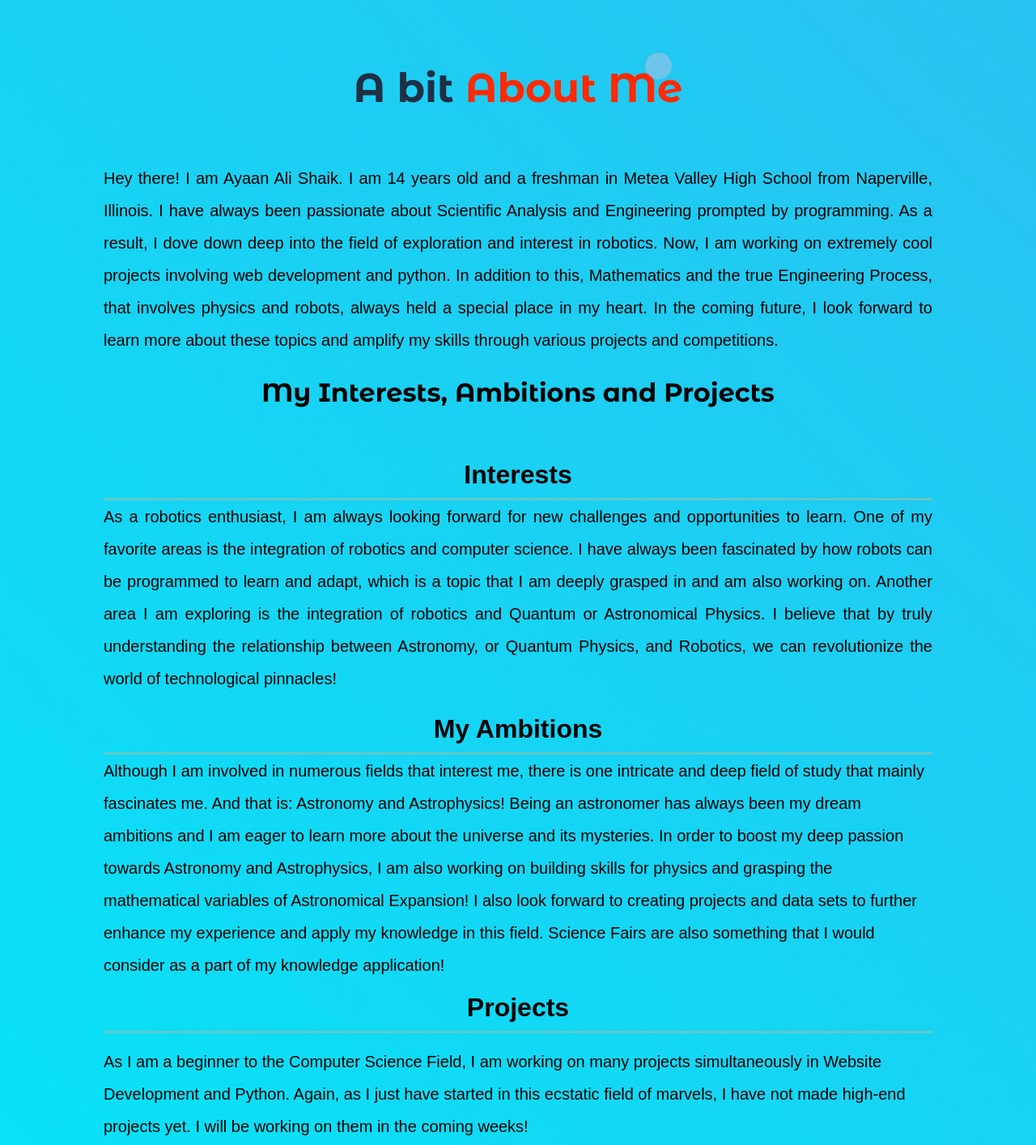
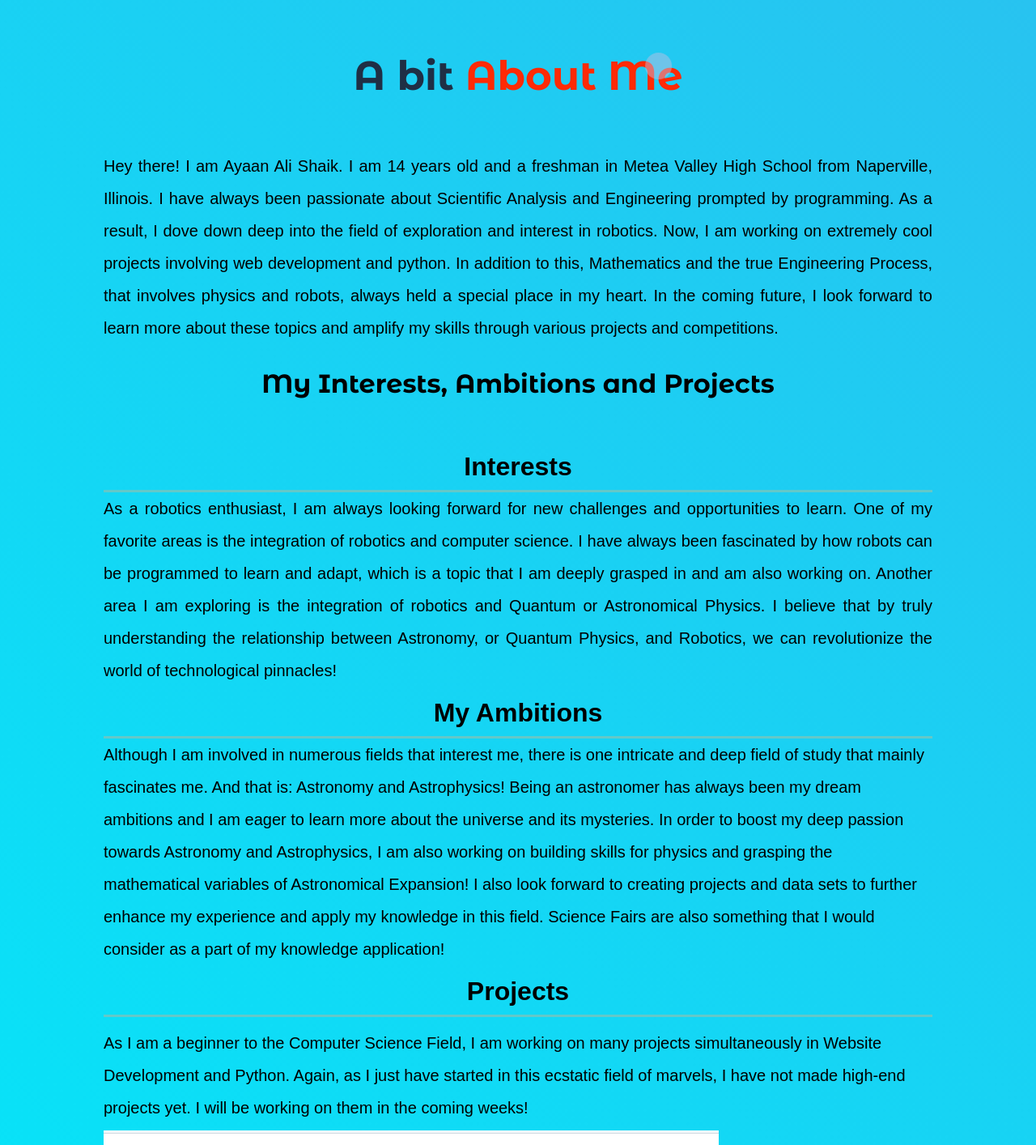
Before and after one commit to AyaanS31/Portfolio, a plain HTML site: page index.html in a window 1280 px wide. Shown: the part 710-2124 px from the top of the page at 81% size. Drawn offline with nearby package versions, Linux system fonts and the light colour scheme; a web font is replaced by a local one.

Commit message:
Update styles.css

```diff
--- a/styles.css
+++ b/styles.css
@@ -156,7 +156,7 @@
     font-style: normal;
     color: #1F2F45;
     position: relative; /* Add this to enable the top property */
-    top: 134px; /* Moves the element 250px up */
+    top: 14.89vh; /* Moves the element 250px up */
     transition: all 0.5s; /* Smooth transition */
 }
 
@@ -167,7 +167,7 @@
     margin: auto;
     line-height: 2;
     position: relative;
-    top: 135px;
+    top: 15vh;
     font-family: "SUSE", sans-serif;
     font-optical-sizing: auto;
     font-style: normal;
@@ -192,7 +192,7 @@
     margin: auto;
     padding: 60px;
     position: relative;
-    top: 100px;
+    top: 11.11vh;
     font-family: "Montserrat Alternates", sans-serif;
     font-weight: 700;
     font-style: normal;
@@ -217,7 +217,7 @@
     font-family: "SUSE", sans-serif;
     font-optical-sizing: auto;
     font-style: normal;
-    top: 90px;
+    top: 10vh;
 }
 .interests{
     width: 80%;
@@ -229,7 +229,7 @@
     font-family: "SUSE", sans-serif;
     font-optical-sizing: auto;
     font-style: normal;
-    top: 90px;
+    top: 10vh;
 }
 #aspects{
 
@@ -245,7 +245,7 @@
     font-family: "SUSE", sans-serif;
     font-optical-sizing: auto;
     font-style: normal;
-    top: 100px;
+    top: 10vh;
 }
 .ambitions-detail{
     margin: auto;
@@ -258,7 +258,7 @@
     font-family: "SUSE", sans-serif;
     font-optical-sizing: auto;
     font-style: normal;
-    top: 100px;
+    top: 10vh;
 }
 .projects{
     margin: auto;
@@ -271,7 +271,7 @@
     font-family: "SUSE", sans-serif;
     font-optical-sizing: auto;
     font-style: normal;
-    top: 100px;
+    top: 10vh;
 }
 .projects1{
     margin: auto;
@@ -282,7 +282,7 @@
     font-family: "SUSE", sans-serif;
     font-optical-sizing: auto;
     font-style: normal;
-    top: 15px;
+    top: 1.5vh;
 }
 .contacts{
     margin: auto;
@@ -295,7 +295,7 @@
     font-family: "SUSE", sans-serif;
     font-optical-sizing: auto;
     font-style: normal;
-    top: 125px;
+    top: 12.5vh;
 }
 .contacts1{
     margin: auto;
@@ -307,11 +307,11 @@
     font-family: "SUSE", sans-serif;
     font-optical-sizing: auto;
     font-style: normal;
-    top: 5px;
+    top: 0.5vh;
 }
 
 .image_section{
-    top: 125px;
+    top: 12.5vh;
     margin: auto;
     width: 80%;
     align-items: center;
@@ -322,7 +322,7 @@
 }
 .image_section2{
     position: relative;
-    top: 150px;
+    top: 15vh;
     margin: auto;
     width: 80%;
     align-items: center;
@@ -340,5 +340,5 @@
     font-family: "SUSE", sans-serif;
     font-optical-sizing: auto;
     font-style: normal;
-    top: 175px;
+    top: 17.5vh;
 }
```
